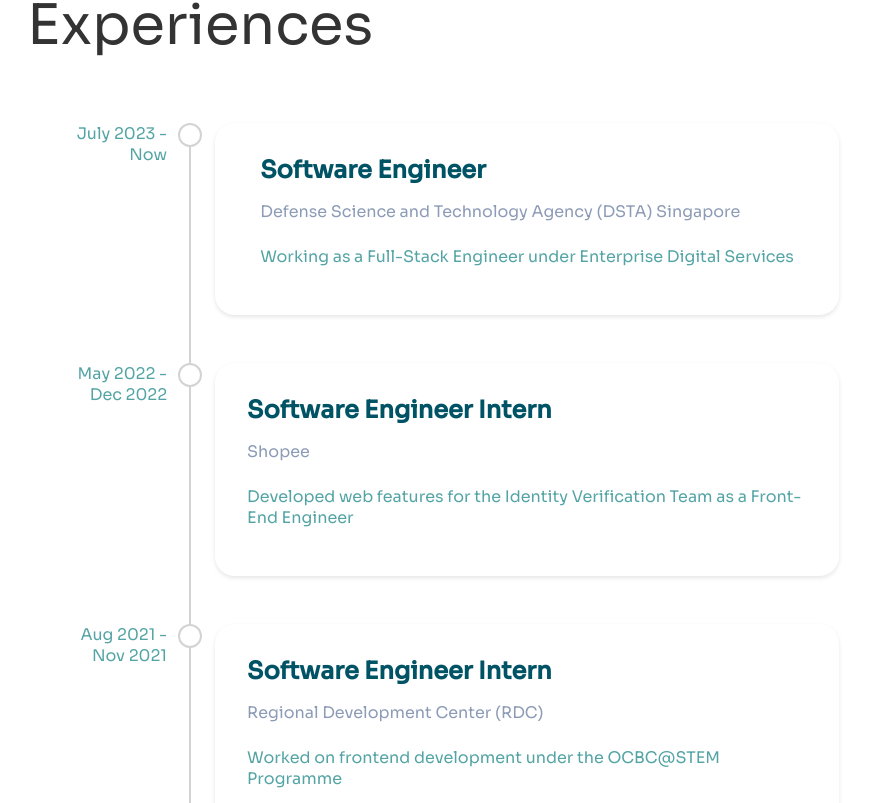
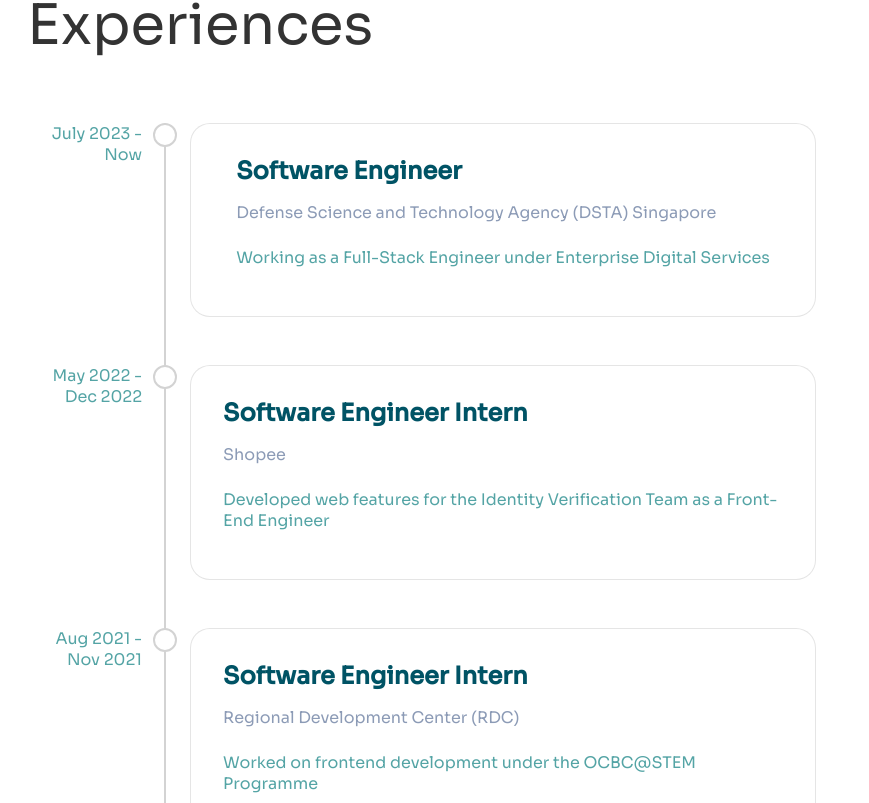
Before and after one commit to Ziyang-98/my-website-2.0, a React (Create React App) app: page / in a window 1280 px wide. Shown: the part 1757-2560 px from the top of the page, without its empty margins (165-1034 px from the left). Built offline with nearby package versions, Linux system fonts and the light colour scheme.

Commit message:
feat: update styles of portfolio card

```diff
--- a/src/sections/portfolio/components/experience-card/index.module.scss
+++ b/src/sections/portfolio/components/experience-card/index.module.scss
@@ -10,11 +10,12 @@
   padding: 2rem;
   justify-content: center;
   align-items: flex-start;
-  width: 35rem;
-  max-width: 100%;
+  max-width: 35rem;
+  margin-right: 3rem;
   background: #fff;
   border-radius: 20px;
-  box-shadow: 0 2px 4px rgba(0, 0, 0, 0.1);
+  // box-shadow: 0 2px 4px rgba(0, 0, 0, 0.1);
+  border: 1px solid rgba(0, 0, 0, 0.1);
   -webkit-transition: all 0.6s cubic-bezier(0.165, 0.84, 0.44, 1);
   transition: all 0.6s cubic-bezier(0.165, 0.84, 0.44, 1);
 
```
